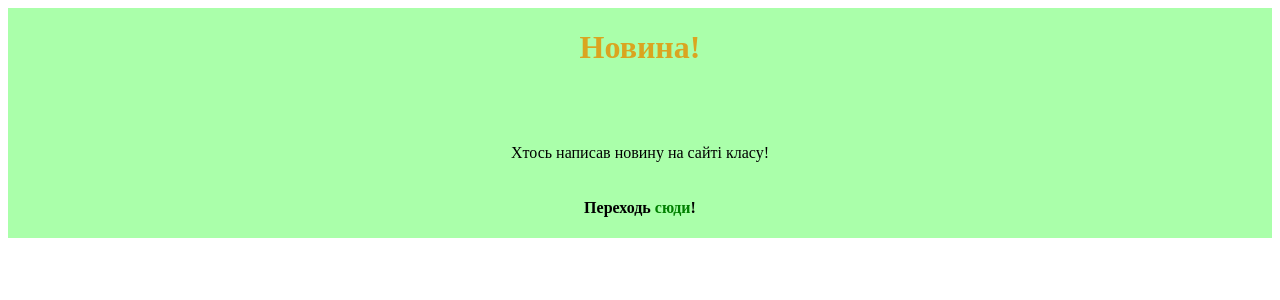
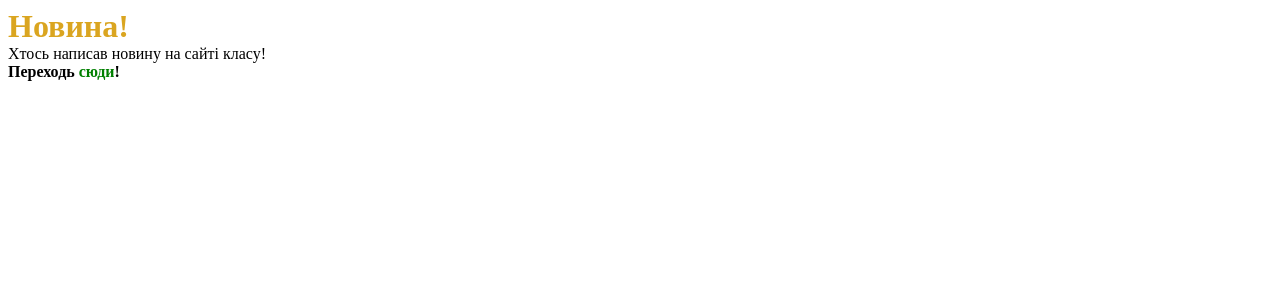
Before and after one commit to R-Mielamud/ClasssixSite, a Django app: template news/templates/new_article_email.html in a window 1280 px wide. Shown: the top 300 px of the page. Run offline with Django 3.2, Linux system fonts and the light colour scheme; the template is opened without the code that fills it, so the values that code supplies are empty; data comes from the database, SQL or seed files in the repository; parts of the project's set-up code (start-up, migrations or seed data) failed here and were passed over.

Commit message:
Bug fixes

```diff
--- a/news/templates/new_article_email.html
+++ b/news/templates/new_article_email.html
@@ -25,12 +25,8 @@
                 color: green;
             }
 
-            .main {
-                background-color: #0F05;
-                display: flex;
-                justify-content: center;
-                align-items: center;
-                flex-direction: column;
+            .main * {
+                margin: 0 auto;
             }
         </style>
     </head>
```
